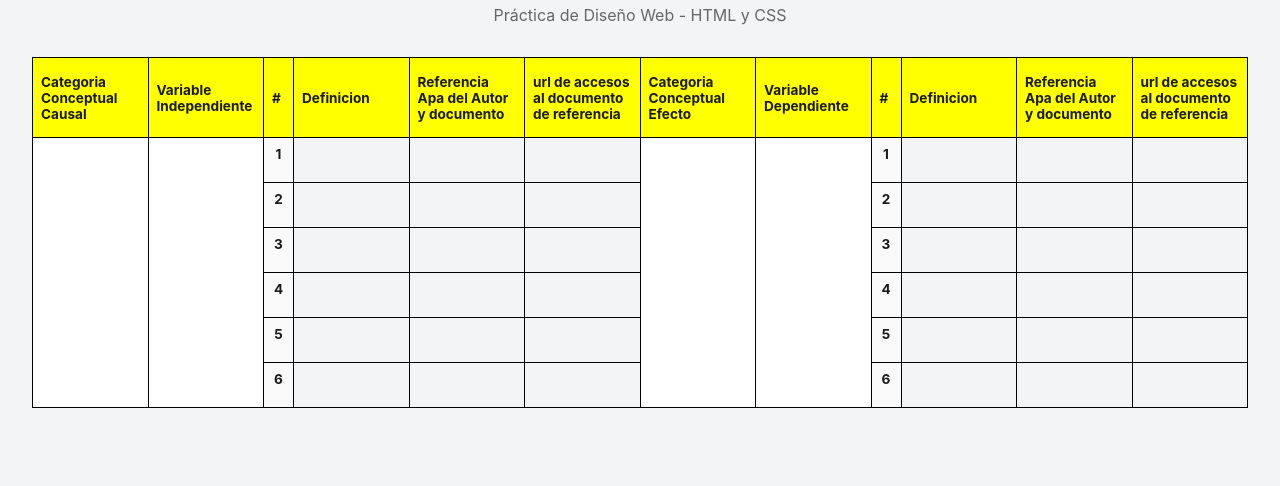
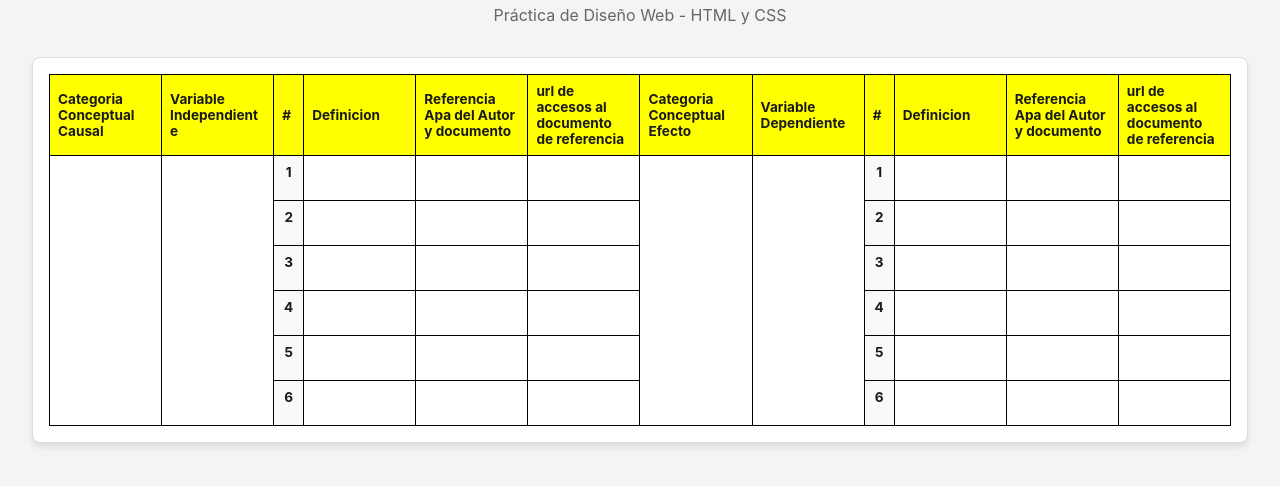
Before and after one commit to ItsKevz/Curriculum, a plain HTML site: page practica-diseno-web/index.html in a window 1280 px wide. Shown: the part 74-560 px from the top of the page. Drawn offline with Linux system fonts and the light colour scheme.

Commit message:
Practica-diseño-web: añadidos pequeños efectos y diseños para la tabla mediante css para hacerlo mas llamativo

```diff
--- a/practica-diseno-web/styles.css
+++ b/practica-diseno-web/styles.css
@@ -86,3 +86,20 @@ tbody td {
     background-color: var(--fondo-celda);
     min-width: 150px;
 }
+
+.tabla-contenedor {
+    overflow-x: auto;
+    background-color: var(--fondo-celda);
+    border-radius: 8px;
+    box-shadow: 0 4px 6px rgba(0, 0, 0, 0.1);
+    padding: 1rem;
+    border: 1px solid #ddd;
+}
+
+tbody tr:hover td {
+    background-color: #f0f0f0;
+}
+
+td[contenteditable="true"]:empty::before {
+    content: "\00a0";
+}
```
